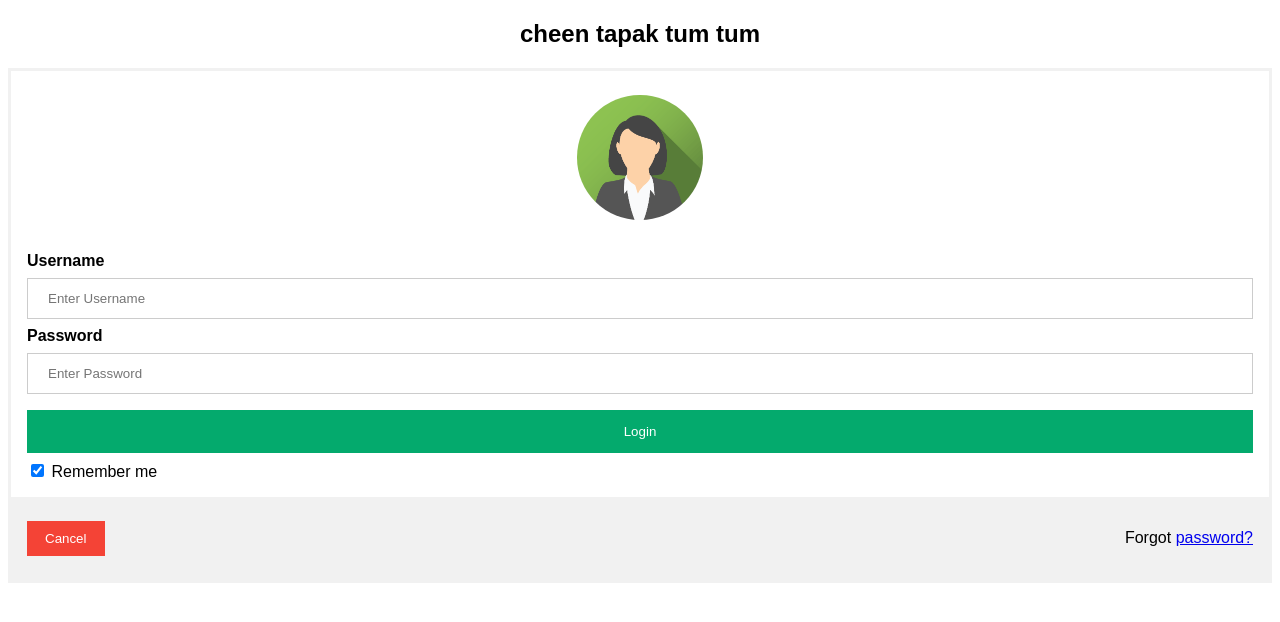
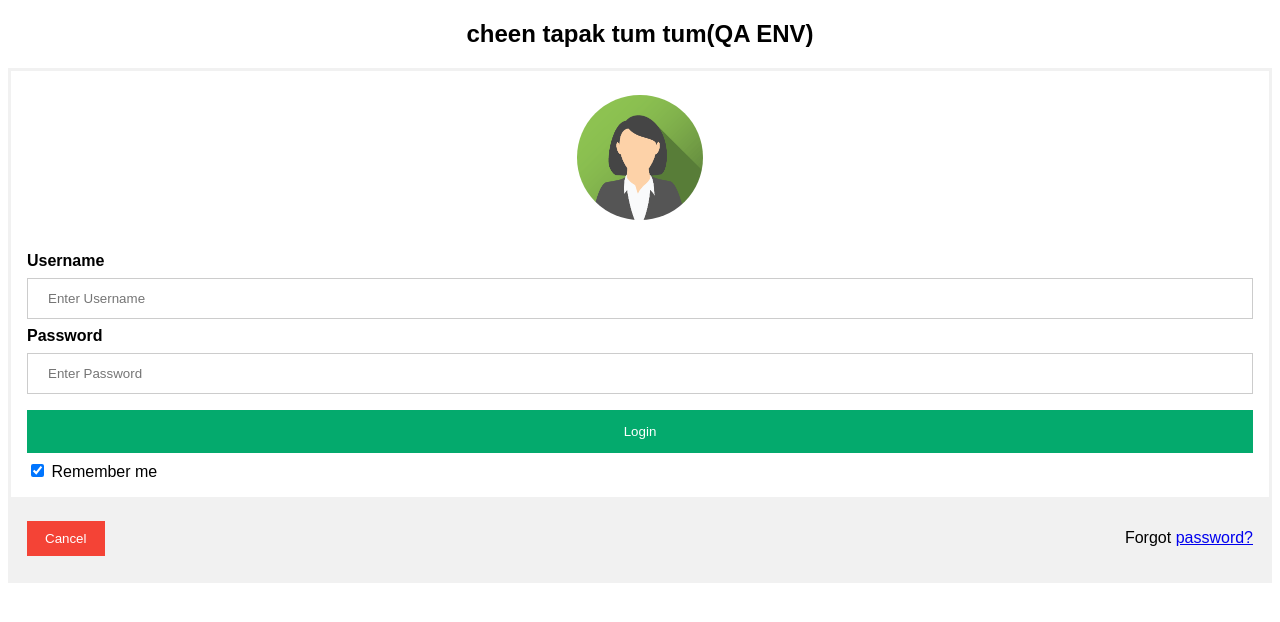
Before and after one commit to mannurajesh/kalki2898AD, a plain HTML site: page index.html in a window 1280 px wide. Drawn offline with Linux system fonts and the light colour scheme.

Commit message:
CHECKS FOR QA

```diff
--- a/index.html
+++ b/index.html
@@ -68,7 +68,7 @@ span.psw {
 </head>
 <body>
 
-<center><h2>cheen tapak tum tum</h2></center>
+<center><h2>cheen tapak tum tum(QA ENV)</h2></center>
 
 <form action="/action_page.php" method="post">
   <div class="imgcontainer">
```
